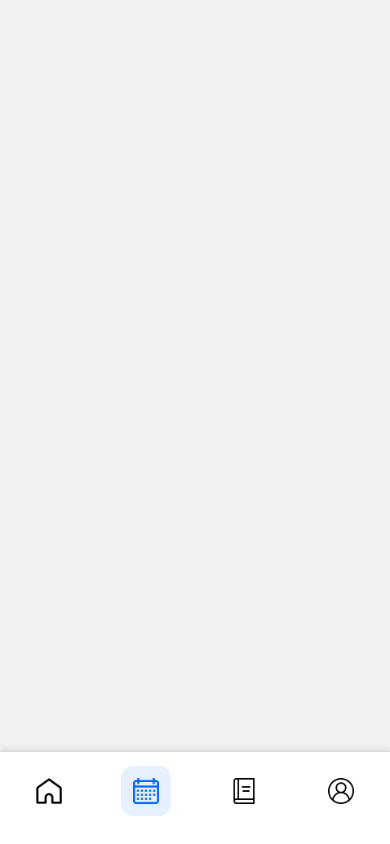
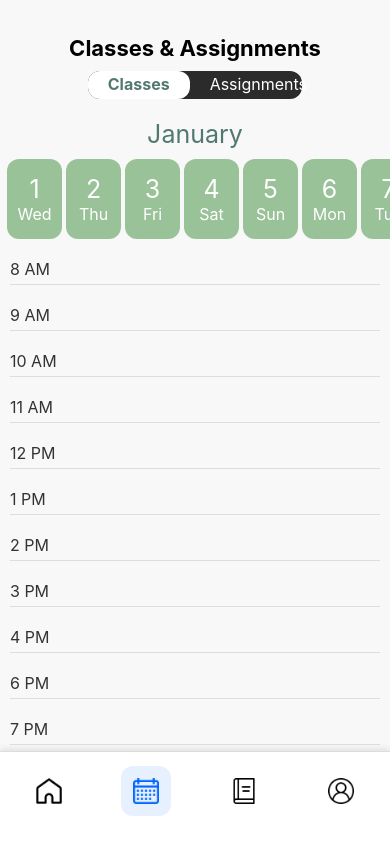
Before and after one commit to FKyleCarlos/MobileDevProjectHusk, a React Native app: screen /Day2Day in a window 390 px wide. Both pictures are taken after a click on the element 146 px from the left and 791 px from the top of the page. Built offline with nearby package versions, Linux system fonts and the light colour scheme.

Commit message:
Added page layout for classes

```diff
--- /dev/null
+++ b/src/components/CalendarContainers.jsx
@@ -0,0 +1,34 @@
+import { View, Text, StyleSheet } from 'react-native';
+
+export default function CalendarButton({ day }){
+
+    return(
+        <View style={styles.container}>
+            <Text style={styles.number}>{day.number}</Text>
+            <Text style={styles.text}>{day.word}</Text>
+        </View>
+    );
+}
+
+const styles = StyleSheet.create({
+  container: {
+    flexDirection: 'column',
+    paddingVertical: 10,
+    backgroundColor: '#99c299ff', // A nice background color
+    borderRadius: 12,
+    marginBottom: 20,
+    alignItems: 'center',
+    justifyContent: 'center',
+    width: 55,
+    marginHorizontal: 2,
+  },
+  number: {
+    color: '#fff',
+    fontSize: 25,
+    fontStyle: ''
+  },
+  text: {
+    color: '#fff',
+    fontSize: 16,
+  }
+});
--- a/src/layouts/MainLayout.jsx
+++ b/src/layouts/MainLayout.jsx
@@ -15,6 +15,7 @@ const styles = StyleSheet.create({
   container: {
     flex: 1,
     paddingTop: 20,
+    backgroundColor: '#f8f8f8',
   },
 });
 
--- a/src/screens/HomeScreen.jsx
+++ b/src/screens/HomeScreen.jsx
@@ -1,4 +1,4 @@
-import { SafeAreaView, Button, View } from 'react-native';
+import { SafeAreaView, Button, View, StyleSheet } from 'react-native';
 import { useState } from "react";
 import MainLayout from '../layouts/MainLayout';
 import NavBar from '../components/NavBar';
--- a/src/screens/ScheduleScreen.jsx
+++ b/src/screens/ScheduleScreen.jsx
@@ -1,14 +1,287 @@
-import { SafeAreaView, Button } from 'react-native';
-import { useState } from "react";
+import React, { useState, useEffect } from 'react';
+import { SafeAreaView, Text, TouchableOpacity, View, StyleSheet, ScrollView } from 'react-native';
 import MainLayout from '../layouts/MainLayout';
 import NavBar from '../components/NavBar';
+import CalendarButton from '../components/CalendarContainers';
 
 export default function ScheduleScreen({ navigation }) {
+  const [selectedTab, setSelectedTab] = useState('classes');
+  const [selectedMonth, setSelectedMonth] = useState(0);
+  const [isDropdownOpen, setIsDropdownOpen] = useState(false);
+  const [days, setDays] = useState([]);
+
+  const times = [
+    '8 AM', '9 AM', '10 AM', '11 AM', '12 PM', '1 PM', '2 PM',
+    '3 PM', '4 PM', '6 PM', '7 PM', '8 PM', '9 PM', '10 PM', '11 PM', '12 AM'
+  ];
+
+  const months = [
+    { id: 1, month: 'January', days: 31 },
+    { id: 2, month: 'February', days: 28 },
+    { id: 3, month: 'March', days: 31 },
+    { id: 4, month: 'April', days: 30 },
+    { id: 5, month: 'May', days: 31 },
+    { id: 6, month: 'June', days: 30 },
+    { id: 7, month: 'July', days: 31 },
+    { id: 8, month: 'August', days: 31 },
+    { id: 9, month: 'September', days: 30 },
+    { id: 10, month: 'October', days: 31 },
+    { id: 11, month: 'November', days: 30 },
+    { id: 12, month: 'December', days: 31 }
+  ];
+
+  const handleTabSwitch = (tab) => {
+      setSelectedTab(tab);
+    };
+
+  const toggleDropdown = () => {
+    setIsDropdownOpen(!isDropdownOpen);
+  };
+
+  const handleSelect = (month) => {
+    setSelectedMonth(month.id-1);
+    setIsDropdownOpen(false);
+  };
+
+  useEffect(() => {
+    const selectedMonthData = months[selectedMonth];
+    const daysArray = [];
+
+    const currentYear = new Date().getFullYear();
+
+    for (let i = 1; i <= selectedMonthData.days; i++) {
+      const date = new Date(currentYear, selectedMonth, i);
+      const weekday = date.toLocaleString('en-us', { weekday: 'short' });
+      daysArray.push({ number: i, word: weekday });
+    }
+
+    setDays(daysArray);
+  }, [selectedMonth]);
 
   return (
     <MainLayout>
+      <View style={styles.headerContainer}>
+        <Text style={styles.headerText}>Classes & Assignments</Text>
 
-        <NavBar navigation={navigation} />
+        <View style={styles.tabsContainer}>
+          <TouchableOpacity
+            style={[styles.tabButton, selectedTab === 'classes' && styles.activeTab]}
+            onPress={() => handleTabSwitch('classes')}
+          >
+            <Text style={[styles.tabText, selectedTab === 'classes' && styles.activeTabText]}>Classes</Text>
+          </TouchableOpacity>
+          <TouchableOpacity
+            style={[styles.tabButton, selectedTab === 'assignments' && styles.activeTab]}
+            onPress={() => handleTabSwitch('assignments')}
+          >
+            <Text style={[styles.tabText, selectedTab === 'assignments' && styles.activeTabText]}>Assignments</Text>
+          </TouchableOpacity>
+        </View>
+
+        <TouchableOpacity style={styles.dropdownButton} onPress={toggleDropdown}>
+          <Text style={styles.monthText}>{months[selectedMonth].month}</Text>
+        </TouchableOpacity>
+        {isDropdownOpen && (
+        <View style={styles.dropdown}>
+          {months.map((month) => (
+            <TouchableOpacity
+              key={month.id}
+              style={styles.option}
+              onPress={() => handleSelect(month)}
+            >
+              <Text style={styles.optionText}>{month.month}</Text>
+            </TouchableOpacity>
+          ))}
+        </View>
+      )}
+        <ScrollView horizontal style={styles.scrollContainer}>
+          {days.map((day, index) => (
+              <CalendarButton key={index} day={day} />
+          ))}
+        </ScrollView>
+      </View>
+
+      {selectedTab === 'classes' &&
+      <ScrollView style={styles.scheduleContainer}>
+        {times.map((time, index) => (
+          <View key={index} style={styles.timeSlotContainer}>
+            <View style={styles.timeRow}>
+              <Text style={styles.timeText}>{time}</Text>
+            </View>
+            <View style={styles.separator} />
+          </View>
+        ))}
+      </ScrollView>
+      }
+
+
+      <NavBar navigation={navigation} />
     </MainLayout>
   );
 }
+
+const styles = StyleSheet.create({
+  headerContainer: {
+    alignItems: 'center',
+    paddingTop: 15,
+    backgroundColor: '#f8f8f8',
+  },
+  headerText: {
+    fontSize: 22,
+    fontWeight: 'bold',
+    marginBottom: 10,
+    textAlign: 'center'
+  },
+  tabsContainer: {
+    flexDirection: 'row',
+    justifyContent: 'space-between',
+    backgroundColor: '#2B2B2B',
+    borderRadius: 12,
+    width: '55%',
+  },
+  tabButton: {
+    paddingVertical: 3,
+    paddingHorizontal: 20,
+    borderBottomWidth: 2,
+    borderBottomColor: 'transparent',
+  },
+  activeTab: {
+    backgroundColor: 'white',
+    borderRadius: 12
+  },
+  tabText: {
+    fontSize: 16,
+    color: 'white',
+  },
+  activeTabText: {
+    color: '#52796F',
+    fontWeight: 'bold',
+  },
+  monthPickerContainer: {
+    flexDirection: 'row',
+    flexWrap: 'wrap',
+    justifyContent: 'center',
+    marginVertical: 20,
+  },
+  monthButton: {
+    backgroundColor: '#52796F',
+    margin: 5,
+    paddingVertical: 10,
+    paddingHorizontal: 20,
+    borderRadius: 8,
+    justifyContent: 'center',
+    alignItems: 'center',
+  },
+  activeMonth: {
+    backgroundColor: '#ff6f61',
+  },
+  monthText: {
+    marginTop: 20,
+    fontSize: 25,
+    color: '#52796F',
+  },
+  scrollContainer: {
+    marginTop: 10,
+    paddingHorizontal: 5,
+    height: 100,
+    width: '100%',
+
+  },
+
+  dayText: {
+    color: '#fff',
+    fontSize: 16,
+  },
+  contentContainer: {
+    padding: 15,
+  },
+  dateText: {
+    fontSize: 18,
+    fontWeight: 'bold',
+    marginVertical: 10,
+  },
+  eventBlock: {
+    backgroundColor: '#ff6f61',
+    marginBottom: 15,
+    padding: 15,
+    borderRadius: 10,
+  },
+  eventTitle: {
+    fontSize: 18,
+    color: '#fff',
+    fontWeight: 'bold',
+  },
+  eventDetails: {
+    fontSize: 14,
+    color: '#fff',
+    marginTop: 5,
+  },
+  eventTime: {
+    fontSize: 14,
+    color: '#fff',
+    marginTop: 5,
+  },
+  fab: {
+    position: 'absolute',
+    bottom: 30,
+    right: 30,
+    width: 60,
+    height: 60,
+    backgroundColor: '#007bff',
+    borderRadius: 30,
+    justifyContent: 'center',
+    alignItems: 'center',
+    shadowColor: '#000',
+    shadowOpacity: 0.2,
+    shadowRadius: 5,
+    elevation: 10,
+  },
+  fabText: {
+    fontSize: 30,
+    color: '#fff',
+  },
+  dropdown: {
+    position: 'absolute',
+    top: 50,
+    backgroundColor: '#fff',
+    borderRadius: 8,
+    width: 200,
+    shadowColor: '#000',
+    shadowOpacity: 0.1,
+    shadowRadius: 5,
+    elevation: 5,
+    zIndex: 1,
+    marginTop: 90
+  },
+  option: {
+    padding: 10,
+    borderBottomWidth: 1,
+    borderBottomColor: '#ddd',
+  },
+  optionText: {
+    fontSize: 16,
+    color: '#333',
+  },
+  scheduleContainer: {
+    flexGrow: 1,
+    paddingHorizontal: 10,
+  },
+  timeSlotContainer: {
+    marginBottom: 20,
+  },
+  timeRow: {
+    flexDirection: 'row',
+    alignItems: 'center',
+    justifyContent: 'flex-start',
+  },
+  timeText: {
+    width: 60, // Fixed width for the time label
+    fontSize: 16,
+    color: '#333',
+  },
+  separator: {
+    height: 1,
+    backgroundColor: '#ddd',
+    marginTop: 5,
+  },
+});
```
